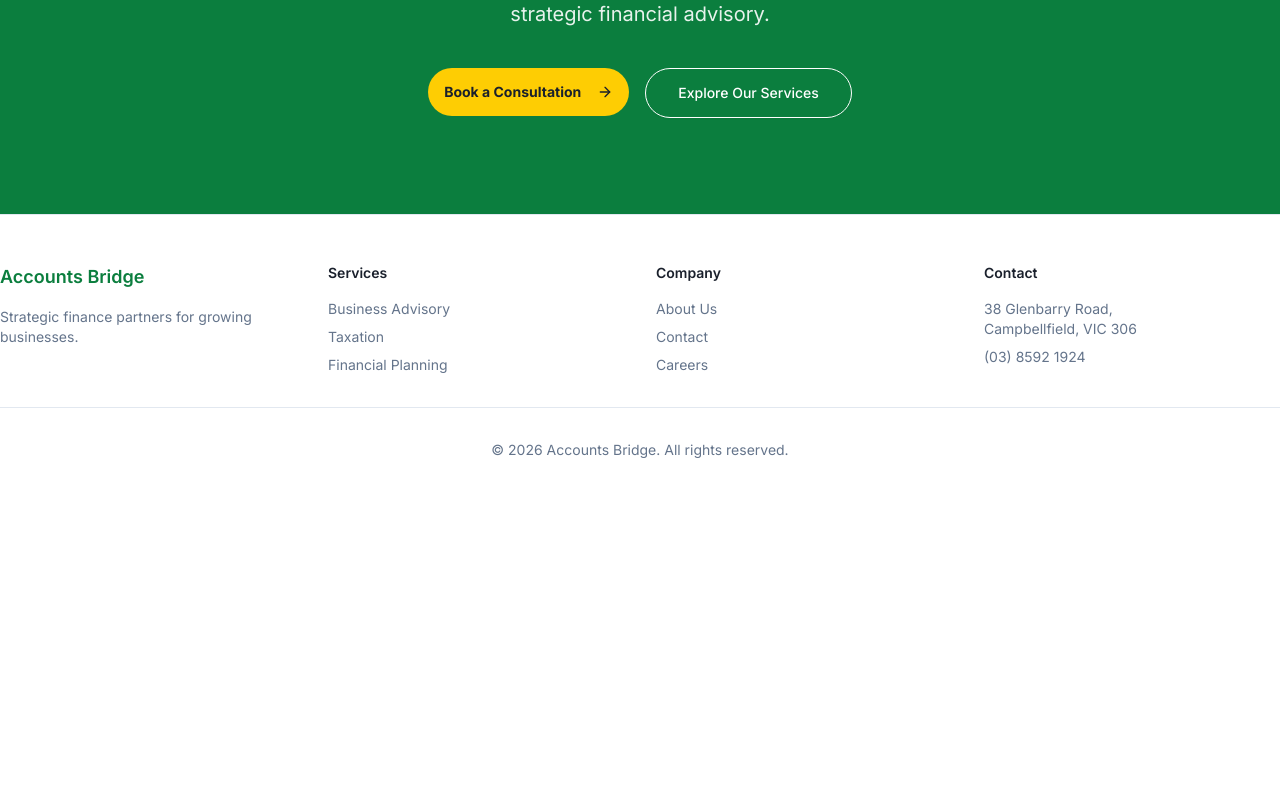
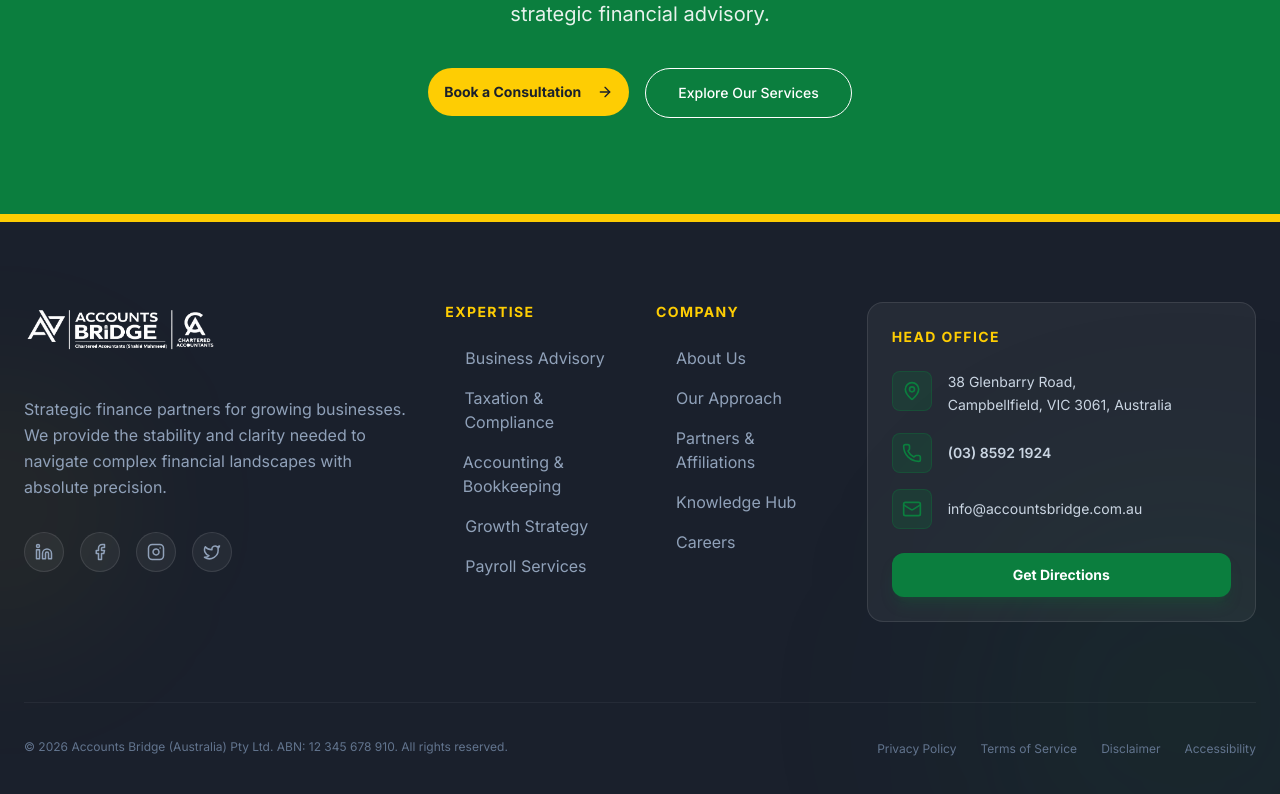
Before and after one commit to Dilawarkhaninfo/accountsbridge, a Next.js app: page / in a window 1280 px wide. Shown: the part 9131-9925 px from the top of the page. Before the commit the page ends 9639 px from the top, so only its background shows below. Built offline with nearby package versions, Linux system fonts and the light colour scheme.

Commit message:
Update Footer.tsx

```diff
--- a/src/components/layout/Footer.tsx
+++ b/src/components/layout/Footer.tsx
@@ -1,45 +1,178 @@
+"use client";
+
+import React from "react";
 import Link from "next/link";
+import Image from "next/image";
+import { Facebook, Linkedin, Twitter, Mail, Phone, MapPin, ArrowRight, Instagram } from "lucide-react";
+import LogoImage from "../../../public/logo.png";
+import { cn } from "@/lib/utils";
+
+const footerData = {
+    services: [
+        { label: "Business Advisory", href: "/services/business" },
+        { label: "Taxation & Compliance", href: "/services/compliance" },
+        { label: "Accounting & Bookkeeping", href: "/services/business/bookkeeping" },
+        { label: "Growth Strategy", href: "/services/advisory/growth" },
+        { label: "Payroll Services", href: "/services/business/payroll" },
+    ],
+    company: [
+        { label: "About Us", href: "/about-us" },
+        { label: "Our Approach", href: "/our-approach" },
+        { label: "Partners & Affiliations", href: "/partners" },
+        { label: "Knowledge Hub", href: "/resources/knowledge" },
+        { label: "Careers", href: "/careers" },
+    ],
+    legal: [
+        { label: "Privacy Policy", href: "/privacy-policy" },
+        { label: "Terms of Service", href: "/terms-of-service" },
+        { label: "Disclaimer", href: "/disclaimer" },
+        { label: "Accessibility", href: "/accessibility" },
+    ]
+};
 
 export function Footer() {
     return (
-        <footer className="w-full border-t bg-background py-12">
-            <div className="container grid grid-cols-1 gap-8 md:grid-cols-4">
-                <div>
-                    <h3 className="text-lg font-semibold text-primary mb-4">Accounts Bridge</h3>
-                    <p className="text-sm text-muted-foreground">
-                        Strategic finance partners for growing businesses.
+        <footer className="relative bg-[#1A202C] text-white overflow-hidden">
+            {/* Top Brand Strip */}
+            <div className="h-2 w-full bg-secondary" />
+
+            <div className="container mx-auto px-6 pt-20 pb-12 relative z-10">
+                <div className="grid grid-cols-1 lg:grid-cols-12 gap-12 lg:gap-8">
+
+                    {/* Column 1: Brand & Bio */}
+                    <div className="lg:col-span-4 space-y-8">
+                        <Link href="/" className="inline-block">
+                            <div className="relative w-48 h-14 brightness-0 invert">
+                                <Image
+                                    src={LogoImage}
+                                    alt="Accounts Bridge Logo"
+                                    fill
+                                    className="object-contain object-left"
+                                />
+                            </div>
+                        </Link>
+                        <p className="text-slate-400 text-base leading-relaxed max-w-sm">
+                            Strategic finance partners for growing businesses. We provide the stability and clarity needed to navigate complex financial landscapes with absolute precision.
+                        </p>
+                        <div className="flex items-center gap-4">
+                            {[
+                                { icon: Linkedin, href: "#", name: "LinkedIn" },
+                                { icon: Facebook, href: "#", name: "Facebook" },
+                                { icon: Instagram, href: "#", name: "Instagram" },
+                                { icon: Twitter, href: "#", name: "Twitter" }
+                            ].map((social) => (
+                                <Link
+                                    key={social.name}
+                                    href={social.href}
+                                    className="w-10 h-10 rounded-full bg-white/5 border border-white/10 flex items-center justify-center text-slate-400 hover:bg-primary hover:text-white hover:border-primary transition-all duration-300"
+                                    aria-label={social.name}
+                                >
+                                    <social.icon size={18} />
+                                </Link>
+                            ))}
+                        </div>
+                    </div>
+
+                    {/* Column 2: Services */}
+                    <div className="lg:col-span-2 space-y-6">
+                        <h4 className="text-sm font-bold uppercase tracking-widest text-secondary">
+                            Expertise
+                        </h4>
+                        <ul className="space-y-4">
+                            {footerData.services.map((item) => (
+                                <li key={item.label}>
+                                    <Link href={item.href} className="text-slate-400 hover:text-white transition-colors flex items-center group">
+                                        <ArrowRight size={12} className="mr-2 opacity-0 -translate-x-2 group-hover:opacity-100 group-hover:translate-x-0 transition-all text-secondary" />
+                                        {item.label}
+                                    </Link>
+                                </li>
+                            ))}
+                        </ul>
+                    </div>
+
+                    {/* Column 3: Company */}
+                    <div className="lg:col-span-2 space-y-6">
+                        <h4 className="text-sm font-bold uppercase tracking-widest text-secondary">
+                            Company
+                        </h4>
+                        <ul className="space-y-4">
+                            {footerData.company.map((item) => (
+                                <li key={item.label}>
+                                    <Link href={item.href} className="text-slate-400 hover:text-white transition-colors flex items-center group">
+                                        <ArrowRight size={12} className="mr-2 opacity-0 -translate-x-2 group-hover:opacity-100 group-hover:translate-x-0 transition-all text-secondary" />
+                                        {item.label}
+                                    </Link>
+                                </li>
+                            ))}
+                        </ul>
+                    </div>
+
+                    {/* Column 4: Contact Info */}
+                    <div className="lg:col-span-4 space-y-8">
+                        <div className="bg-white/5 p-6 rounded-2xl border border-white/10 space-y-6">
+                            <h4 className="text-sm font-bold uppercase tracking-widest text-secondary text-center lg:text-left">
+                                Head Office
+                            </h4>
+
+                            <div className="space-y-4">
+                                <div className="flex items-start gap-4">
+                                    <div className="w-10 h-10 rounded-lg bg-primary/20 flex items-center justify-center shrink-0 border border-primary/30">
+                                        <MapPin size={20} className="text-primary" />
+                                    </div>
+                                    <div className="text-sm leading-relaxed text-slate-300">
+                                        38 Glenbarry Road, <br />
+                                        Campbellfield, VIC 3061, Australia
+                                    </div>
+                                </div>
+
+                                <div className="flex items-center gap-4">
+                                    <div className="w-10 h-10 rounded-lg bg-primary/20 flex items-center justify-center shrink-0 border border-primary/30">
+                                        <Phone size={20} className="text-primary" />
+                                    </div>
+                                    <div className="text-sm text-slate-300 font-semibold">
+                                        (03) 8592 1924
+                                    </div>
+                                </div>
+
+                                <div className="flex items-center gap-4">
+                                    <div className="w-10 h-10 rounded-lg bg-primary/20 flex items-center justify-center shrink-0 border border-primary/30">
+                                        <Mail size={20} className="text-primary" />
+                                    </div>
+                                    <div className="text-sm text-slate-300">
+                                        info@accountsbridge.com.au
+                                    </div>
+                                </div>
+                            </div>
+
+                            <button className="w-full py-3 bg-primary hover:bg-[#075A2C] text-white rounded-xl text-sm font-bold transition-all hover:scale-[1.02] shadow-lg shadow-primary/20">
+                                Get Directions
+                            </button>
+                        </div>
+                    </div>
+                </div>
+
+                {/* Bottom Bar */}
+                <div className="mt-20 pt-8 border-t border-white/5 flex flex-col md:flex-row items-center justify-between gap-6">
+                    <p className="text-slate-500 text-xs text-center md:text-left">
+                        © {new Date().getFullYear()} Accounts Bridge (Australia) Pty Ltd. <br className="md:hidden" />
+                        ABN: 12 345 678 910. All rights reserved.
                     </p>
-                </div>
-                <div>
-                    <h4 className="text-sm font-semibold mb-4">Services</h4>
-                    <ul className="space-y-2 text-sm text-muted-foreground">
-                        <li><Link href="/services/business">Business Advisory</Link></li>
-                        <li><Link href="/services/tax">Taxation</Link></li>
-                        <li><Link href="/services/financial">Financial Planning</Link></li>
+
+                    <ul className="flex items-center gap-6">
+                        {footerData.legal.map((item) => (
+                            <li key={item.label}>
+                                <Link href={item.href} className="text-slate-500 hover:text-slate-300 text-xs transition-colors">
+                                    {item.label}
+                                </Link>
+                            </li>
+                        ))}
                     </ul>
                 </div>
-                <div>
-                    <h4 className="text-sm font-semibold mb-4">Company</h4>
-                    <ul className="space-y-2 text-sm text-muted-foreground">
-                        <li><Link href="/about">About Us</Link></li>
-                        <li><Link href="/contact-us">Contact</Link></li>
-                        <li><Link href="/careers">Careers</Link></li>
-                    </ul>
-                </div>
-                <div>
-                    <h4 className="text-sm font-semibold mb-4">Contact</h4>
-                    <p className="text-sm text-muted-foreground">
-                        38 Glenbarry Road,<br />
-                        Campbellfield, VIC 306
-                    </p>
-                    <p className="text-sm text-muted-foreground mt-2">
-                        (03) 8592 1924
-                    </p>
-                </div>
             </div>
-            <div className="container mt-8 border-t pt-8 text-center text-sm text-muted-foreground">
-                © {new Date().getFullYear()} Accounts Bridge. All rights reserved.
-            </div>
+
+            {/* Background Decorative Blob */}
+            <div className="absolute -bottom-24 -right-24 w-96 h-96 bg-primary/10 rounded-full blur-[120px] pointer-events-none" />
+            <div className="absolute top-1/2 left-0 -translate-y-1/2 -translate-x-1/2 w-64 h-64 bg-secondary/5 rounded-full blur-[80px] pointer-events-none" />
         </footer>
     );
 }
```
